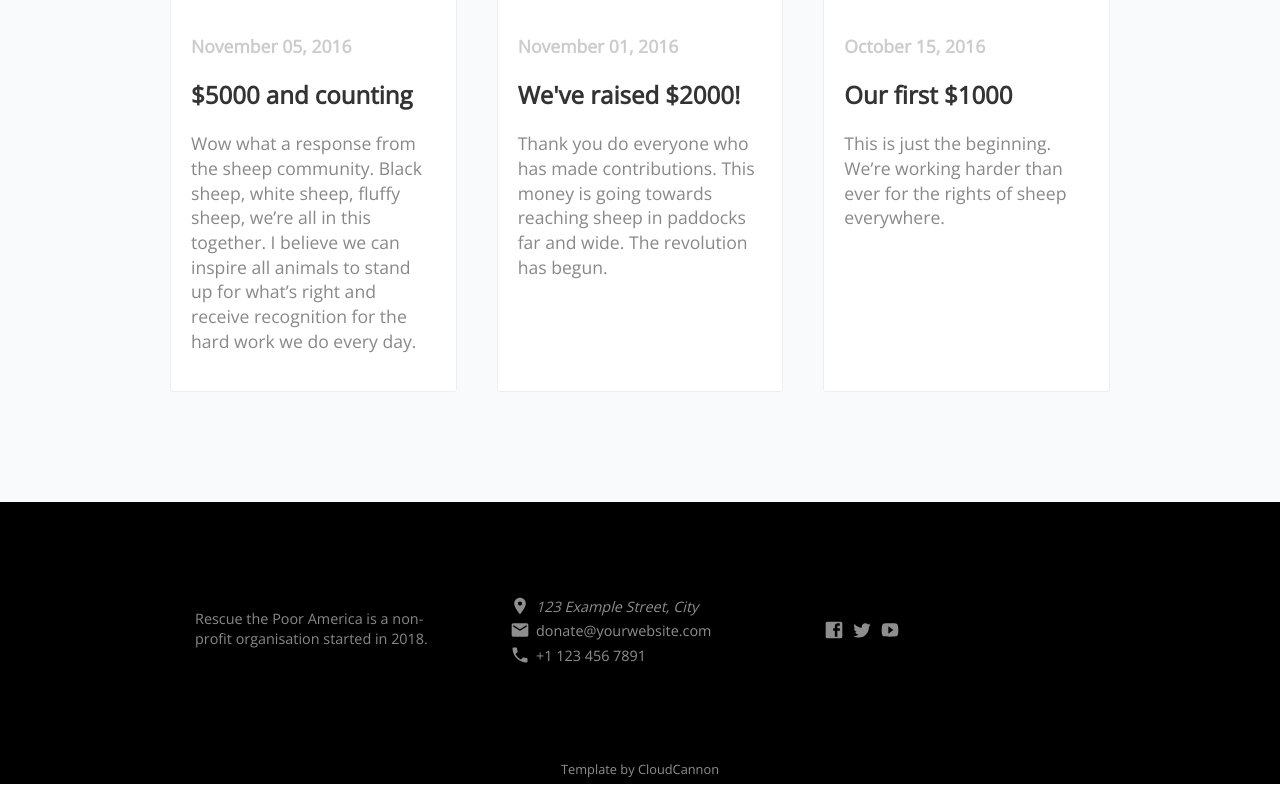
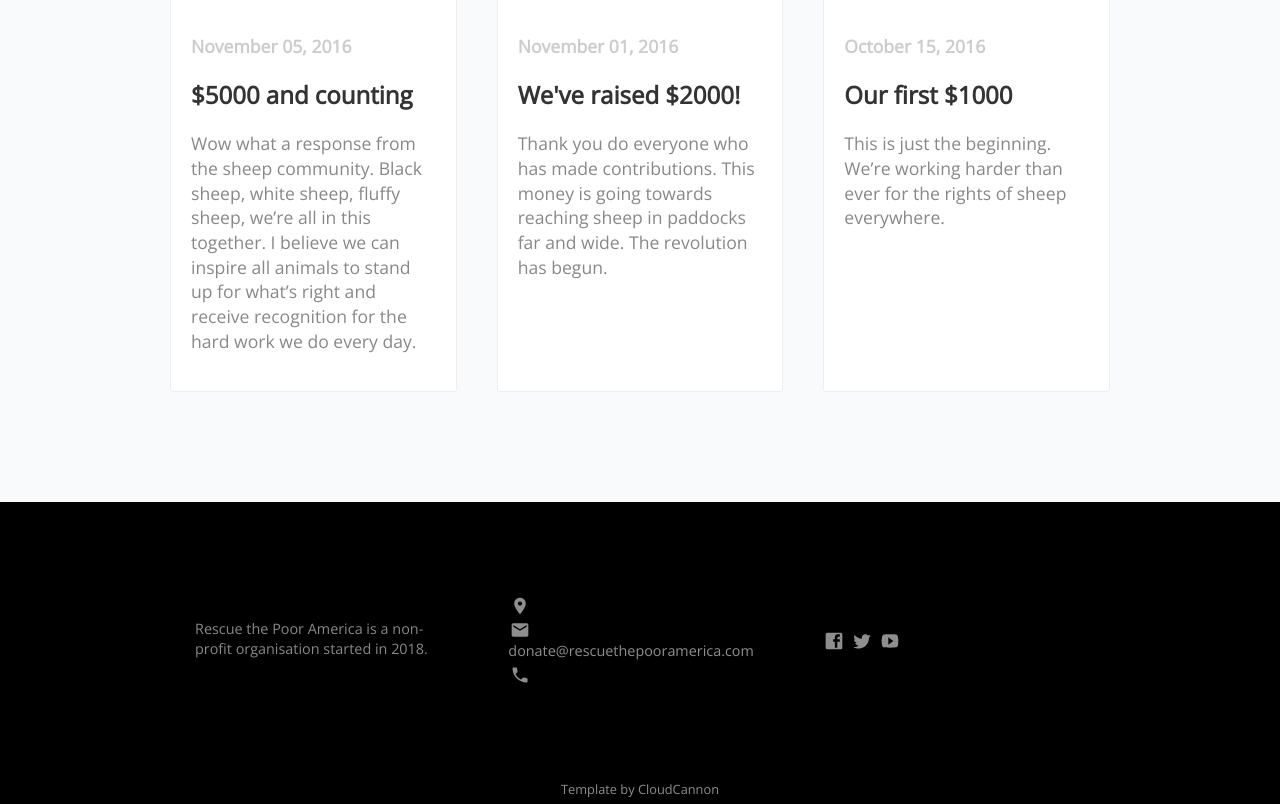
Before and after one commit to prouticus/rtpa, a Jekyll site: the page built from index.html, in a window 1280 px wide and 900 px high, scrolled down 3846 px, cut to the strip 96-900 px from the top of the window. Built offline with Jekyll 4.4.1, drawn with Linux system fonts in a browser that asks for light colours; nearby versions of some CDN libraries; a script that is not in the unit is left out.

Commit message:
Company info, PNG image

```diff
--- a/_data/company.yml
+++ b/_data/company.yml
@@ -1,8 +1,8 @@
-company_name: The Sheep Vote
+company_name: Rescue The Poor America
 mission_statement: Rescue the Poor America is a non-profit organisation started in 2018.
-address: '123 Example Street, City'
-phone: +1 123 456 7891
-email: donate@yourwebsite.com
-facebook: CloudCannon
-twitter: CloudCannon
-youtube: CloudCannon
+address:
+phone:
+email: donate@rescuethepooramerica.com
+facebook:
+twitter:
+youtube:
```
Also changed, not shown: images/sheep.png (added).
